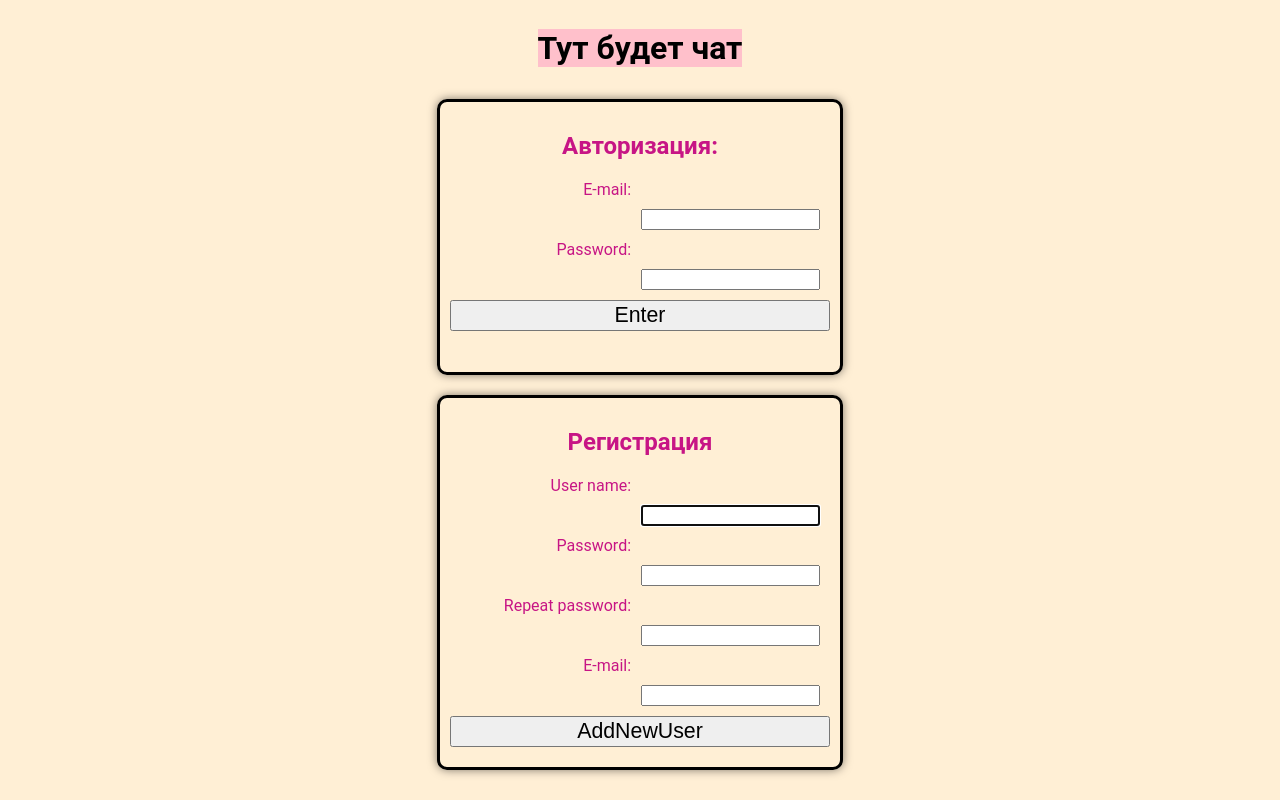
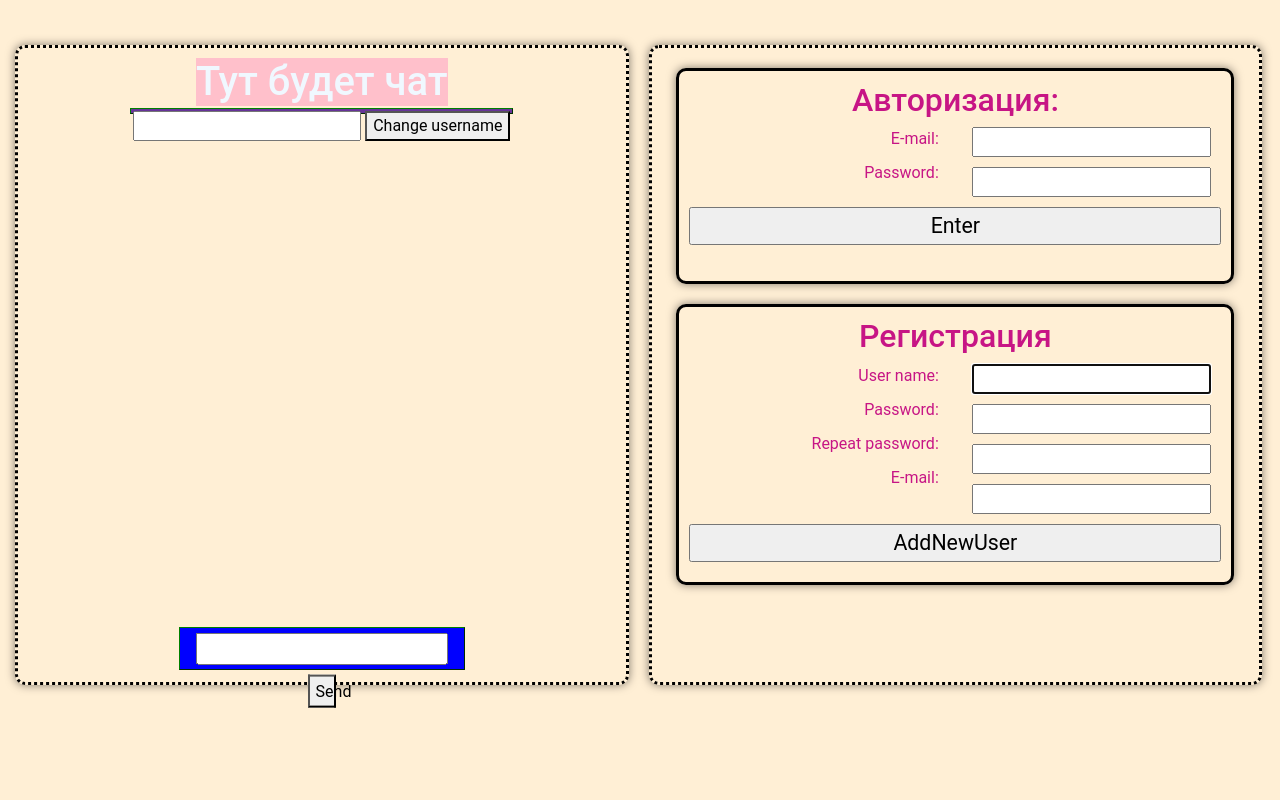
Before and after one commit to Laurelea/E-SoftChat, a PHP site: page /index.html in a window 1280 px wide. Run offline with PHP 8.4, Linux system fonts and the light colour scheme; some libraries are stand-ins or nearby versions.

Commit message:
Before first socket HW

```diff
--- /dev/null
+++ b/public/chat.js
@@ -0,0 +1,52 @@
+$(function() {
+  let socket = io.connect("http://localhost:3002");
+  let message = $("#message");
+  let username = $("#username");
+  let send_message = $("#send_message");
+  let send_username = $("#send_username");
+  let chatroom = $("#chatroom");
+  let feedback = $("#feedback");
+  let name = $("#name");
+  let random = Math.floor(Math.random() * (5));
+  let alertClasses = ['secondary', 'danger', 'success', 'warning', 'info', 'light'];
+  let alertClass = alertClasses[random];
+
+
+  send_message.click(() => {
+    socket.emit("new_message", {
+      message: message.val(),
+      className: alertClass
+    });
+  });
+
+  socket.on("add_message", data => {
+    console.log(data)
+    feedback.html("");
+    message.val("");
+    chatroom.append(
+      "<div class='alert alert-" +
+        data.className +
+        "'<b>" +
+        data.username +
+        "</b>: " +
+        data.message +
+        "</div>"
+    );
+  });
+
+  send_username.click(() => {
+    //Генерируется событие:
+    socket.emit("change_username", { username: username.val() });
+    alert('Success')
+  });
+
+  message.bind("keypress", () => {
+    socket.emit("typing");
+  });
+
+  socket.on("typing", data => {
+    feedback.html(
+      "<p><i>" + data.username + " prints message..." + "</i></p>"
+    );
+  });
+});
--- a/www/esoftchat.css
+++ b/public/esoftchat.css
@@ -5,7 +5,7 @@
 .mainblock {
 	color: #C71585;
 	display: block;
-	width: 30%;
+	width: 95%;
 	margin: 10px;
 	border: 3px solid #000;
 	box-shadow: 0 0 10px rgba(0,0,0,0.5);
@@ -15,17 +15,41 @@
 	flex-direction: column;
 	align-items: center*/
 }
+.half {
+	color: #C71585;
+	height: 80vh;
+	display: flex;
+	flex-direction: column;
+	align-items: center;
+	width: 49%;
+	margin: 10px;
+	border: 3px dotted #000;
+	box-shadow: 0 0 10px rgba(0,0,0,0.5);
+	padding: 10px;
+	border-radius: 10px; /* Радиус скругления */
+	/*	display: flex;
+        flex-direction: column;
+        align-items: center*/
+}
 #mainheader {
 	background-color: #FFC0CB;
+}
+html {
+	height: 90%;
+	width:99%;
 }
 body {
 	font-family: Roboto, Georgia, Calibri, sans-serif;
 	background-color: #FFEFD5;
 	display: flex;
-	flex-direction: column;
+	width: 100%;
+	flex-direction: row;
 /*	justify-content: center;*/
 	align-items: center;
 	/*flex: none;*/
+	margin: 5px;
+	height: 100%;
+
 }
 h2 {
 	text-align: center
@@ -71,3 +95,34 @@ label, input {
 	width: 100%;
 	align-items: center;
 }
+
+.vertical-align {
+	position: relative;
+	top: 50%;
+	-webkit-transform: translateY(-50%);
+	-ms-transform: translateY(-50%);
+	transform: translateY(-50%);
+}
+
+section#chatroom {
+	/*border: 3px inset lightblue;*/
+	height: 85%;
+	overflow: auto;
+}
+
+section#input_zone {
+	height: 7%;
+	text-align: center;
+}
+/*input#message {*/
+/*	display: inline-block;*/
+/*	width: 89%;*/
+/*	height: 80%;*/
+/*	font-size: 2vh;*/
+/*}*/
+
+.alert{
+	padding: 10px;
+	margin: 12px;
+	width:auto;
+}
--- /dev/null
+++ b/public/style.css
@@ -0,0 +1,85 @@
+
+  * {
+      box-sizing: border-box;
+  }
+  a {
+      color: aliceblue;
+  }
+
+  html {
+      height: 90%;
+      width:99%;
+  }
+
+  body {
+      margin: 5px;
+      height: 100%;
+      background: black;
+  }
+
+  header {
+      text-align: center;
+  }
+
+  h1 {
+      color: aliceblue;
+      margin: 0px;
+  }
+
+  div#change_username, section#input_zone {
+      border: 1px outset green;
+      margin:2px;
+  }
+
+  div#change_username {
+      height: 3%;
+      display: inline-block;
+      padding:2px;
+      background-color: rebeccapurple;
+  }
+
+  section#chatroom {
+      /*border: 3px inset lightblue;*/
+      height: 85%;
+      overflow: auto;
+  }
+
+  section#input_zone {
+      height: 7%;
+      text-align: center;
+      background-color: blue;
+  }
+
+  .vertical-align {
+      position: relative;
+      top: 50%;
+      -webkit-transform: translateY(-50%);
+      -ms-transform: translateY(-50%);
+      transform: translateY(-50%);
+  }
+
+  input#message {
+      display: inline-block;
+      width: 89%;
+      height: 80%;
+      font-size: 2vh;
+  }
+
+  button#send_message {
+      display: inline-block;
+      height: 80%;
+      width: 10%;
+  }
+  .alert{
+    padding: 10px;
+    margin: 12px;
+    width:auto;
+  }
+
+  p.message {
+      margin: 0px;
+      width: 100%;
+      height: 40px;
+      font-size: 2vh;
+      padding: 1vh;
+  }
--- a/www/index.html
+++ b/www/index.html
@@ -3,13 +3,32 @@
 
   <head>
     <meta charset="utf-8">
+      <link href="http://fonts.googleapis.com/css?family=Comfortaa" rel="stylesheet" type="text/css">
+      <link rel="stylesheet" href="https://stackpath.bootstrapcdn.com/bootstrap/4.2.1/css/bootstrap.min.css">
+      <link rel="stylesheet" type="text/css" href="style.css" >
+      <script src="https://cdnjs.cloudflare.com/ajax/libs/socket.io/2.0.4/socket.io.js"></script>
       <title>E-soft Chat project</title>
-    <link rel="stylesheet" type="text/css" href="esoftchat.css">
-<!--    <link rel="icon" type="image/png" href="favicon-32x32.png">-->
+      <link rel="stylesheet" type="text/css" href="../public/esoftchat.css">
   </head>
 
   <body>
+  <div class="half" id="forchat">
       <h1 id="mainheader">Тут будет чат</h1>
+      <section>
+          <div id="change_username">
+              <input id="username" type="text" />
+              <button id="send_username" type="button">Change username</button>
+          </div>
+      </section>
+      <section id="chatroom">
+          <section id="feedback"></section>
+      </section>
+      <section id="input_zone">
+          <input id="message" class="vertical-align" type="text" />
+          <button id="send_message" class="vertical-align" type="button">Send</button>
+      </section>
+  </div>
+  <div id = "forother" class = "half">
           <div id="authorize" class="mainblock">
               <h2>Авторизация:</h2>
               <form method="post" id="authForm">
@@ -51,7 +70,10 @@
         <!--          <p class="centerbutton"><input type="submit" value="AddNewUser" class="centerbutton" onclick="return CheckFunc()"/>-->
               </form>
           </div>
-  <script src="esoftchat.js"></script>
+  </div>
+  <script src="../public/esoftchat.js"></script>
+  <script src="http://code.jquery.com/jquery-latest.min.js"></script>
+  <script src="chat.js"></script>
   </body>
 
 </html>
--- /dev/null
+++ b/www/partials/footer.ejs
@@ -0,0 +1,3 @@
+<script src="esoftchat.js"></script>
+<script src="http://code.jquery.com/jquery-latest.min.js"></script>
+<script src="chat.js"></script>
```
Also changed, not shown: app.js (added, +85 -0 lines), package.json (added, +27 -0 lines), routes/home.js (added, +16 -0 lines), www/index — копия.html (deleted, +0 -57 lines), www/index.ejs (added, +37 -0 lines), www/index1.ejs (added, +14 -0 lines), www/partials/body.ejs (added, +59 -0 lines), www/partials/head.ejs (added, +9 -0 lines), public/esoftchat.js (renamed from www/esoftchat.js), 1 other file. Lines whose indentation alone changed are shown as unchanged.
